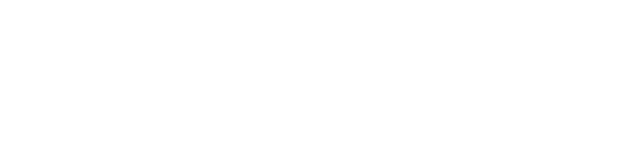
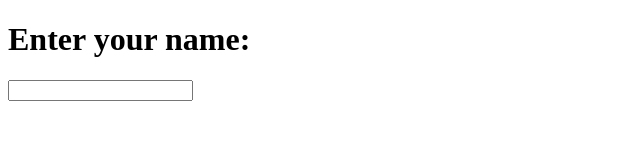
Before and after one commit to acciojob/personal-greeting-Bhavi595, a React app: page / in a window 1280 px wide. Shown: the whole page, without its empty margins (0-640 px from the left). Built offline with nearby package versions, Linux system fonts and the light colour scheme.

Commit message:
version1

```diff
--- a/src/components/App.js
+++ b/src/components/App.js
@@ -1,11 +1,12 @@
 
 import React from "react";
 import './../styles/App.css';
+import Project from "./Project";
 
 const App = () => {
   return (
     <div>
-        {/* Do not remove the main div */}
+        <Project/>
     </div>
   )
 }
--- /dev/null
+++ b/src/components/Project.js
@@ -0,0 +1,15 @@
+import React,{useState} from "react";
+
+let Project = ()=>{
+    let [text ,setText] = useState("");
+function displaytext(e){
+    setText("Hello "+e.target.value+"!");
+}
+    return (<div>
+        <h1>Enter your name:</h1>
+        <input onChange={displaytext}/>
+        <p>{text}</p>
+    </div>)
+}
+
+export default Project;
```
Also changed, not shown: dist/index.html, 1 other file.
